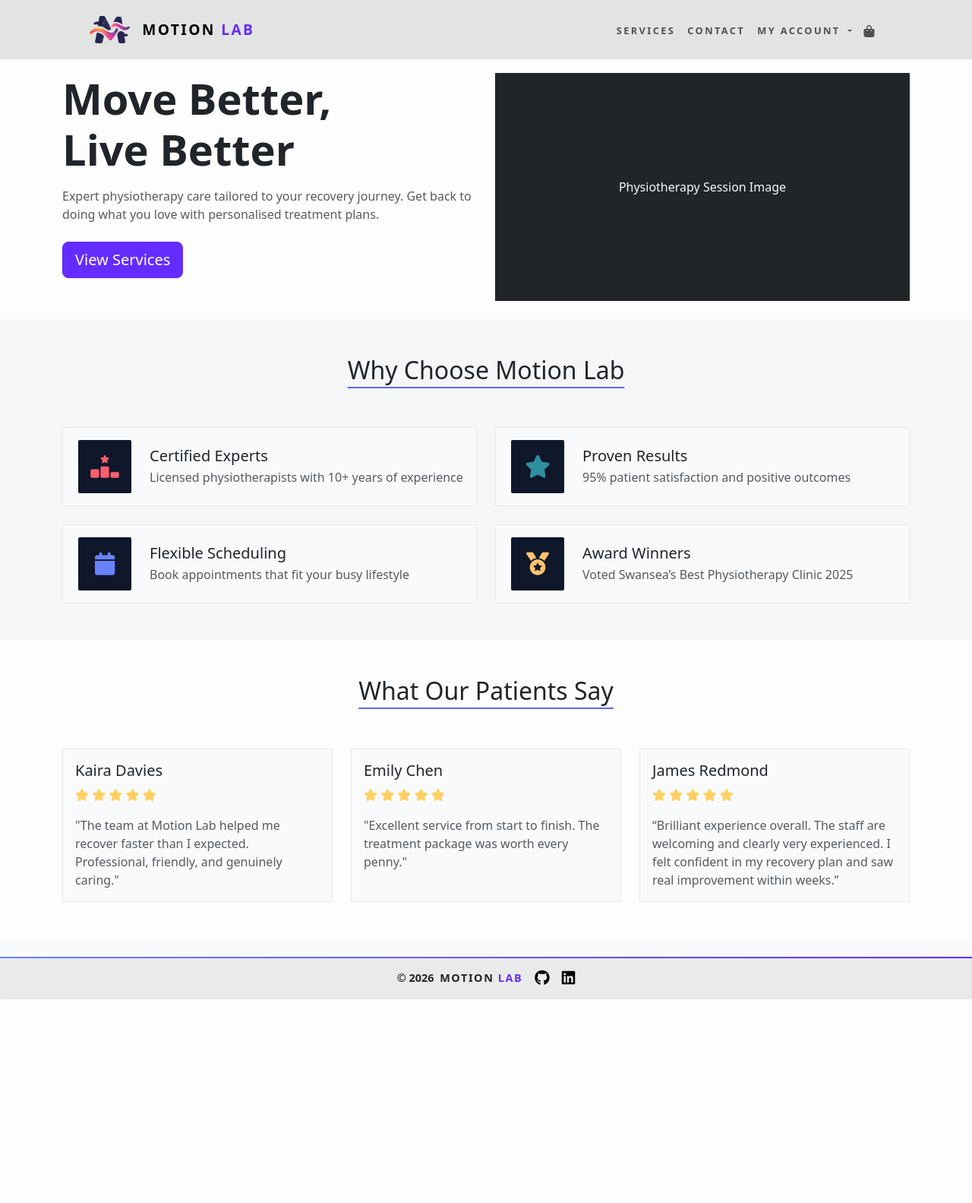
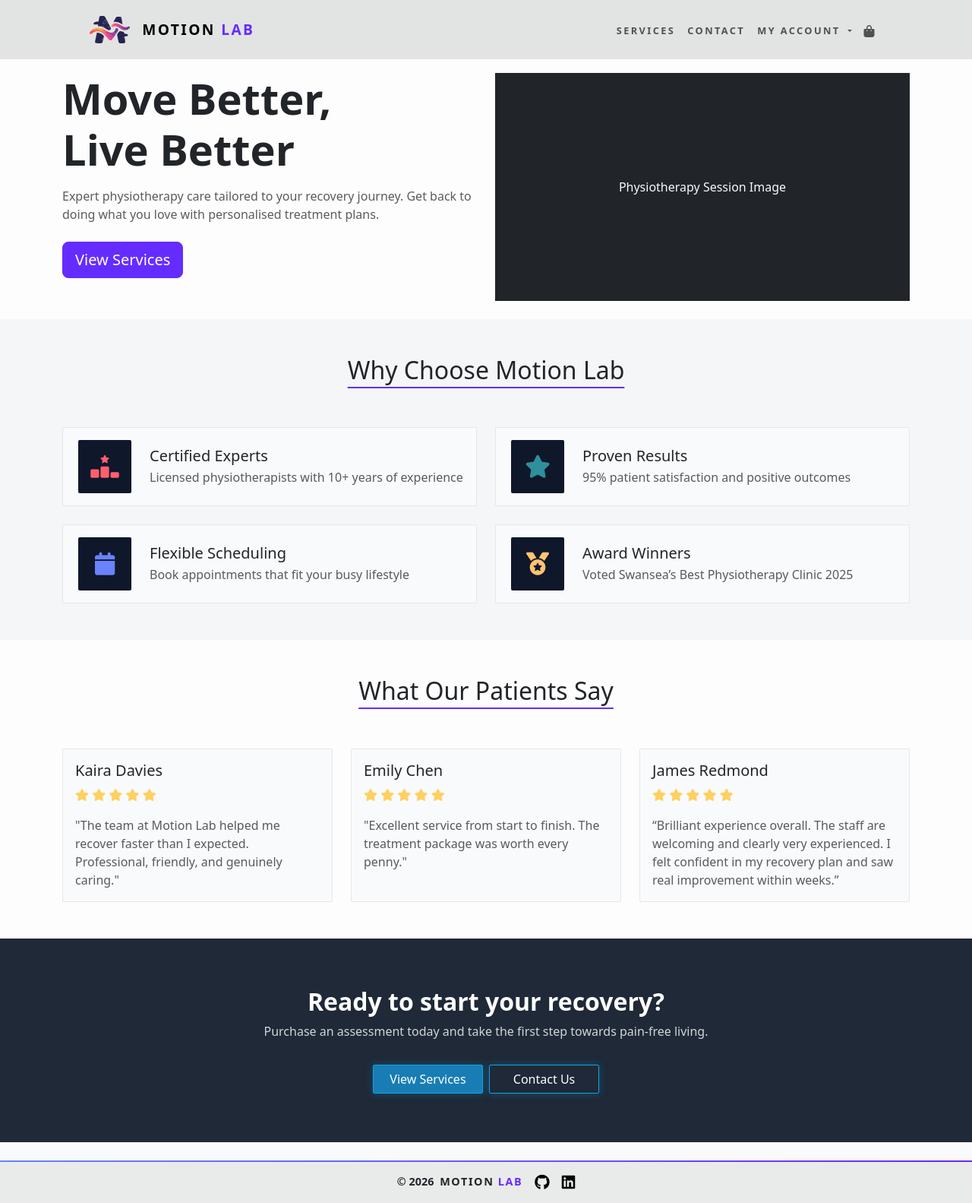
Before and after one commit to AlexThoma5/MP4_ecommerce, a Django app: page / in a window 1280 px wide. Shown: the whole page at 76% size. Before the commit the page ends 1315 px from the top, so only its background shows below. Run offline with Django 4.2, Linux system fonts and the light colour scheme; parts of the project's set-up code (start-up, migrations or seed data) failed here and were passed over; some libraries are stand-ins or nearby versions.

Commit message:
Add  CTA section to homepage with styled cta and cta outline buttons

```diff
--- a/home/static/home/css/home.css
+++ b/home/static/home/css/home.css
@@ -13,7 +13,7 @@
 }
 
 .section-title {
-    text-decoration: #6366f1 underline 2px;
+    text-decoration: #652cff underline 2px;
     text-underline-offset: 10px;
 }
 
@@ -60,9 +60,86 @@
     color: #ffd061;
 }
 
+/* CTA section */
+.cta-section {
+    padding: 4rem 0;
+    background-color: #1F2937;
+    color: #FFFFFF;
+}
+
+.cta-section h2 {
+    color: #FFFFFF;
+    font-weight: 600;
+}
+
+.cta-section p {
+    color: #D1D5DB;
+    margin-bottom: 2rem;
+}
+
+.cta-button {
+    background-color: #187db4;
+    width: 60%;
+    color: #FFFFFF;
+    font-size: 16px;
+    font-weight: 500;
+    border-radius: 2px;
+    border: 1px solid #0EA5E9;
+    box-shadow: 0 0 12px rgba(14, 164, 233, 0.3);
+    transition: transform 0.3s ease;
+}
+
+.cta-button:hover,
+.cta-button:focus,
+.cta-button:active {
+    background-color: #0EA5E9;
+    box-shadow: 0 0 8px rgba(14, 165, 233, 0.7);
+    transform: translateY(-2px);
+}
+
+.cta-outline-button {
+    background-color: transparent;
+    width: 60%;
+    color: #FFFFFF;
+    font-size: 16px;
+    font-weight: 500;
+    border-radius: 2px;
+    border: 1px solid #0EA5E9;
+    box-shadow: 0 0 12px rgba(14, 164, 233, 0.3);
+    transition: transform 0.3s ease;
+}
+
+.cta-outline-button:hover,
+.cta-outline-button:focus,
+.cta-outline-button:active {
+    background-color: #0EA5E9 !important;
+    box-shadow: 0 0 12px rgba(14, 164, 233, 0.4);
+    transform: translateY(-2px);
+}
 /* -------------- Media Queries -------------- */
 
-/* lg devices for (larger desktops, 1200px and up) */
+/* md devices for (medium screens, 768px and up) */
+
+@media screen and (min-width: 768px) {
+  /* Changes size of cta buttons on medium screens */
+    .cta-button,
+    .cta-outline-button {
+        width: 25%;
+    }
+}
+
+/* lg devices for (large screens, 992px and up) */
+
+@media screen and (min-width: 992px) {
+
+    /* Changes size of cta buttons on medium screens */
+    .cta-button,
+    .cta-outline-button {
+        width: 18%;
+    }
+}
+
+/* xl devices for (larger desktops, 1200px and up) */
 
 @media screen and (min-width: 1200px) {
   /* Changes size of icon on larger screens */
@@ -72,4 +149,10 @@
     font-size: 30px;
     border-radius: 2px;
     }
+
+    /* Changes size of cta buttons on medium screens */
+    .cta-button,
+    .cta-outline-button {
+        width: 13%;
+    }
 }
--- a/home/templates/home/index.html
+++ b/home/templates/home/index.html
@@ -17,7 +17,7 @@
                     <p class="text-muted mb-4">
                         Expert physiotherapy care tailored to your recovery journey. Get back to doing what you love with personalised treatment plans.
                     </p>
-                    <a href="{% url 'services' %}" class="btn btn-lg btn-custom hover-lift">View Services</a>
+                    <a href="{% url 'services' %}" class="btn btn-lg btn-custom hover-lift cta-hover">View Services</a>
                 </div>
                 <!-- Image column -->
                 <div class="col-12 col-lg-6 text-center">
@@ -167,4 +167,19 @@
             </div>
         </div>
     </section>
+    <!-- CTA section -->
+    <section class="section cta-section">
+        <div class="container">
+            <div class="row">
+                <div class="col-12 text-center">
+                    <h2 class="mb-2">Ready to start your recovery?</h2>
+                    <p>Purchase an assessment today and take the first step towards pain-free living.</p>
+                </div>
+                <div class="d-flex flex-column flex-md-row justify-content-center align-items-center gap-2">
+                    <a href="{% url 'services' %}" class="btn cta-button">View Services</a>
+                    <a href="{% url 'contact' %}" class="btn cta-outline-button">Contact Us</a>
+                </div>
+            </div>
+        </div>
+    </section>
 {% endblock %}
```
